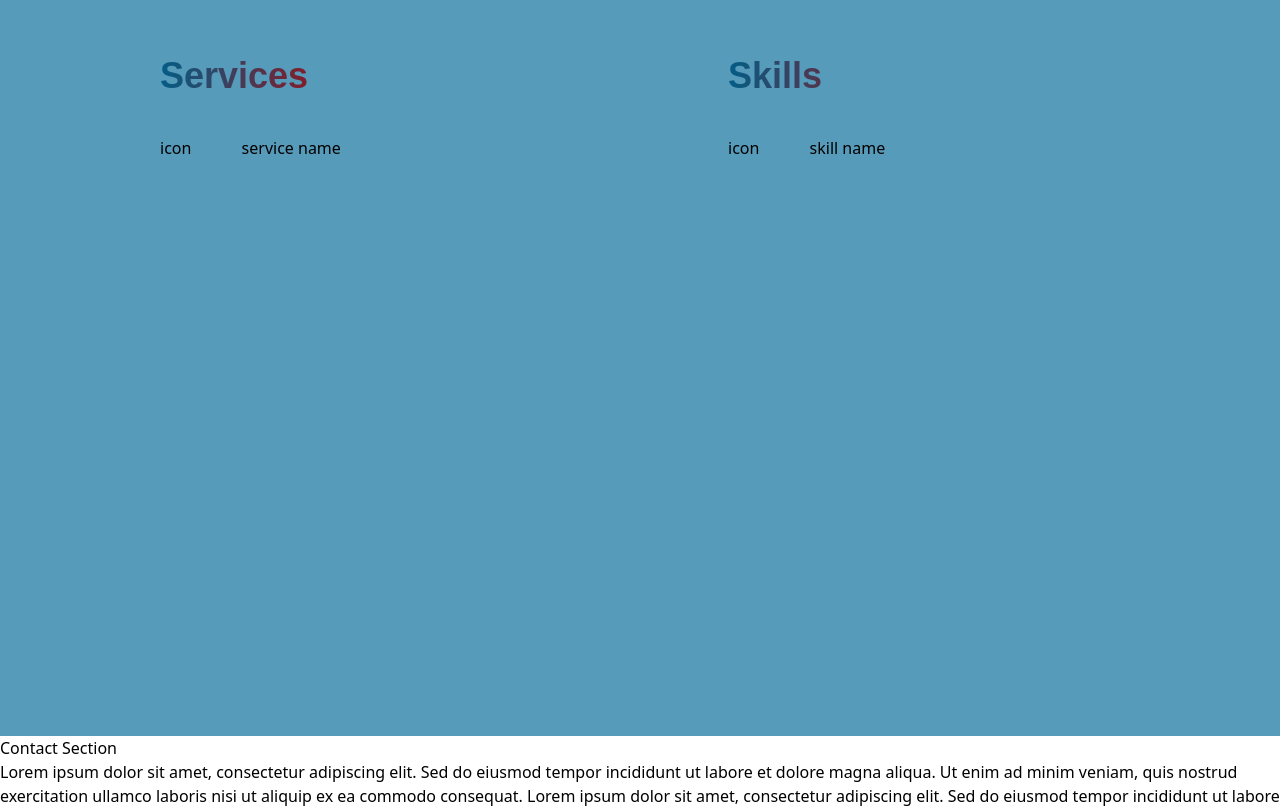
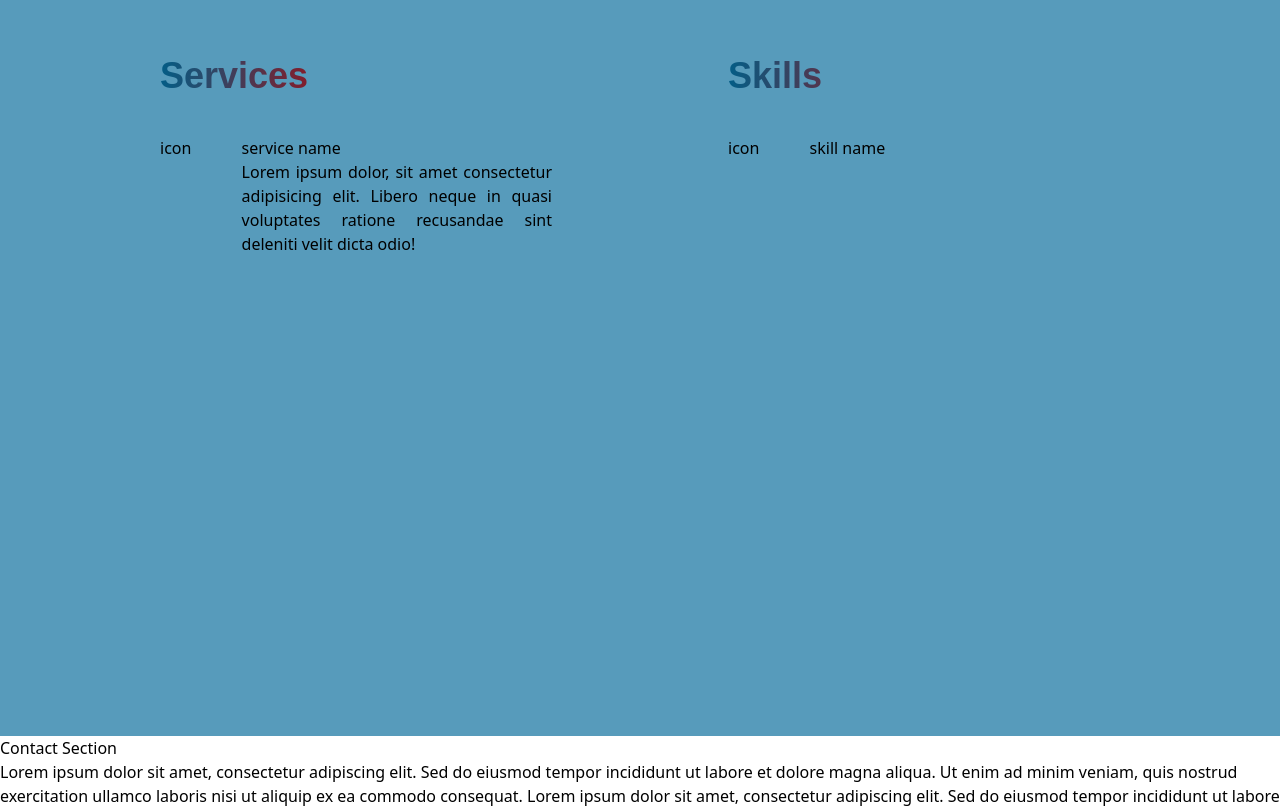
Before and after one commit to anita00001/portfolio-anita, a React (Create React App) app: page /about in a window 1280 px wide. Shown: the part 2460-3268 px from the top of the page. Built offline with nearby package versions, Linux system fonts and the light colour scheme; the HTML template or start-up script is replaced by a standard one.

Commit message:
Add Service component layout

```diff
--- a/src/components/Service.jsx
+++ b/src/components/Service.jsx
@@ -1,4 +1,5 @@
 import React from 'react';
+import { GrServices } from "react-icons/gr";
 
 const Service = () => {
   return (
@@ -7,11 +8,15 @@ const Service = () => {
         <h1 className="about text-4xl font-bold py-10 font-crete text-gradient">
           Services
         </h1>
-        <div className="grid grid-cols-5 gap-4">
+
+        <div className="services grid grid-cols-5 gap-4">
           <div className="icon col-span-1">
             icon
           </div>
-          <div className="service-name col-span-4">service name</div>
+          <div className="service-name col-span-4">
+            <h4 className='text-bold'>service name</h4>
+            <p className='text-justify'>Lorem ipsum dolor, sit amet consectetur adipisicing elit. Libero neque in quasi voluptates ratione recusandae sint deleniti velit dicta odio!</p>
+          </div>
         </div>
       </div>
     </>
```
